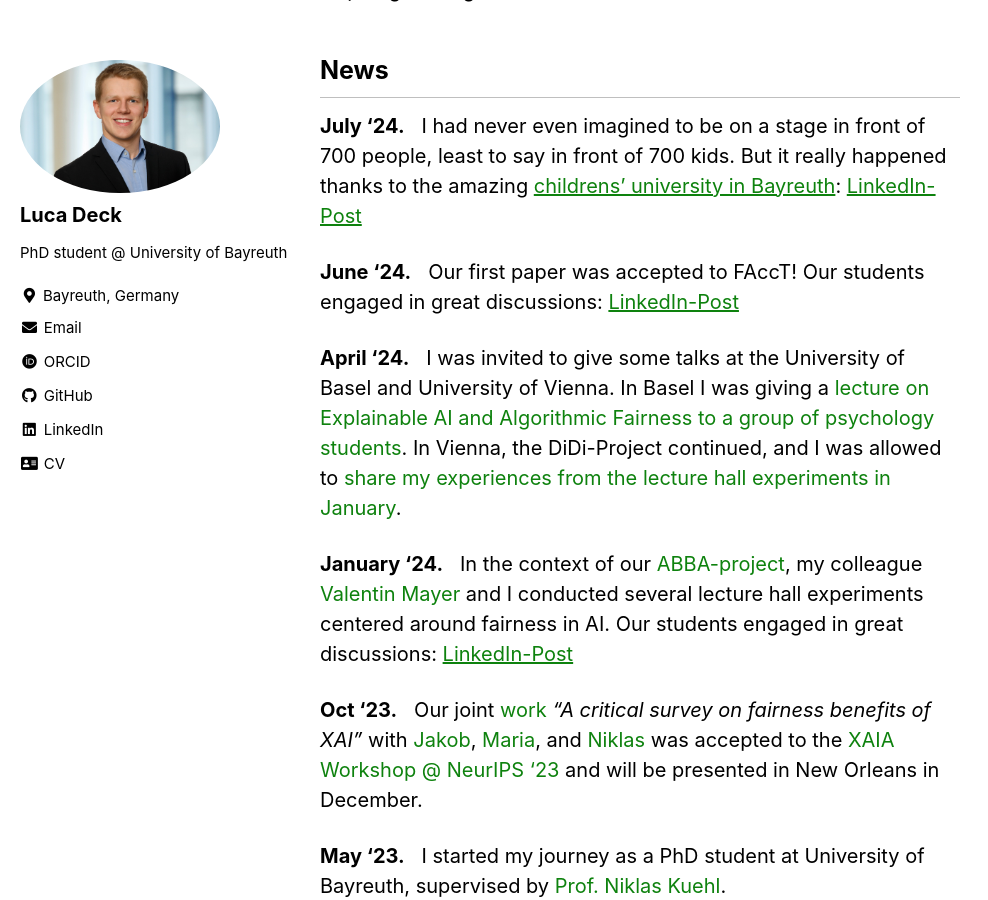
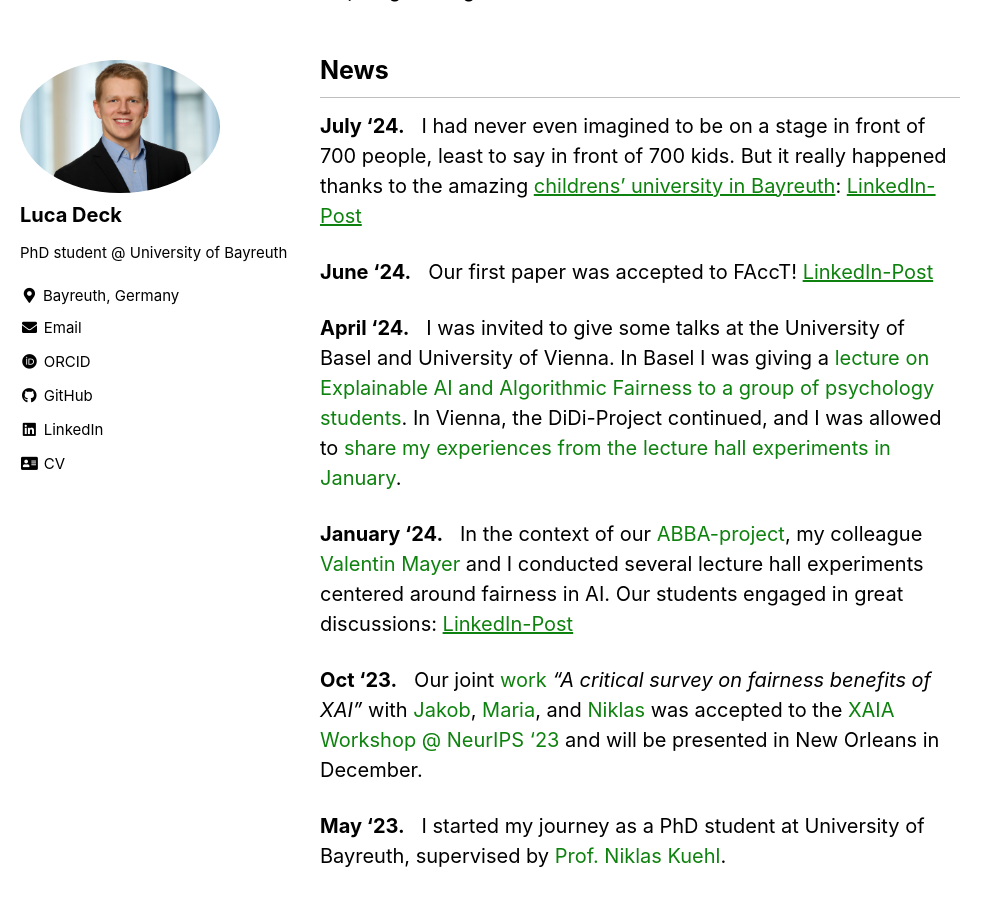
Before and after one commit to LucaD98/lucad98.github.io, a Jekyll site: the page built from index.md, in a window 1280 px wide and 900 px high, scrolled down 679 px. Shown: the whole window, without its empty margins (0-988 px from the left). Built offline with Jekyll 4.4.1, drawn with Linux system fonts in a browser that asks for light colours; cached includes are drawn as plain includes.

Commit message:
update July 4

```diff
--- a/index.md
+++ b/index.md
@@ -12,7 +12,7 @@ I am fascinated by engaging with colleagues from all sorts of backgrounds. This
 
 **July '24.** &nbsp; I had never even imagined to be on a stage in front of 700 people, least to say in front of 700 kids. But it really happened thanks to the amazing <a href="https://www.uni-bayreuth.de/en/kinderuni" style="text-decoration:bold">childrens' university in Bayreuth</a>: <a href="https://www.linkedin.com/posts/luca-deck_bei-dem-herausragenden-kinderuni-vortrag-activity-7217171300518166530-f-FX" style="text-decoration:bold">LinkedIn-Post</a>
 
-**June '24.** &nbsp; Our first paper was accepted to FAccT! Our students engaged in great discussions: <a href="https://www.linkedin.com/posts/luca-deck_a-critical-survey-on-fairness-benefits-of-activity-7202936134677479424-qNqG" style="text-decoration:bold">LinkedIn-Post</a>
+**June '24.** &nbsp; Our first paper was accepted to FAccT! <a href="https://www.linkedin.com/posts/luca-deck_a-critical-survey-on-fairness-benefits-of-activity-7202936134677479424-qNqG" style="text-decoration:bold">LinkedIn-Post</a>
 
 **April '24.** &nbsp; I was invited to give some talks at the University of Basel and University of Vienna. In Basel I was giving a <a href="https://www.linkedin.com/posts/luca-deck_explainableai-algorithmicfairness-humancomputerinteraction-activity-7181984545234112514-LGhk" style="text-decoration:none">lecture on Explainable AI and Algorithmic Fairness to a group of psychology students</a>. In Vienna, the DiDi-Project continued, and I was allowed to <a href="https://www.linkedin.com/posts/luca-deck_digitalisierungsdiskurse-activity-7193956309543583744-Yi0q" style="text-decoration:none">share my experiences from the lecture hall experiments in January</a>.
 
```
